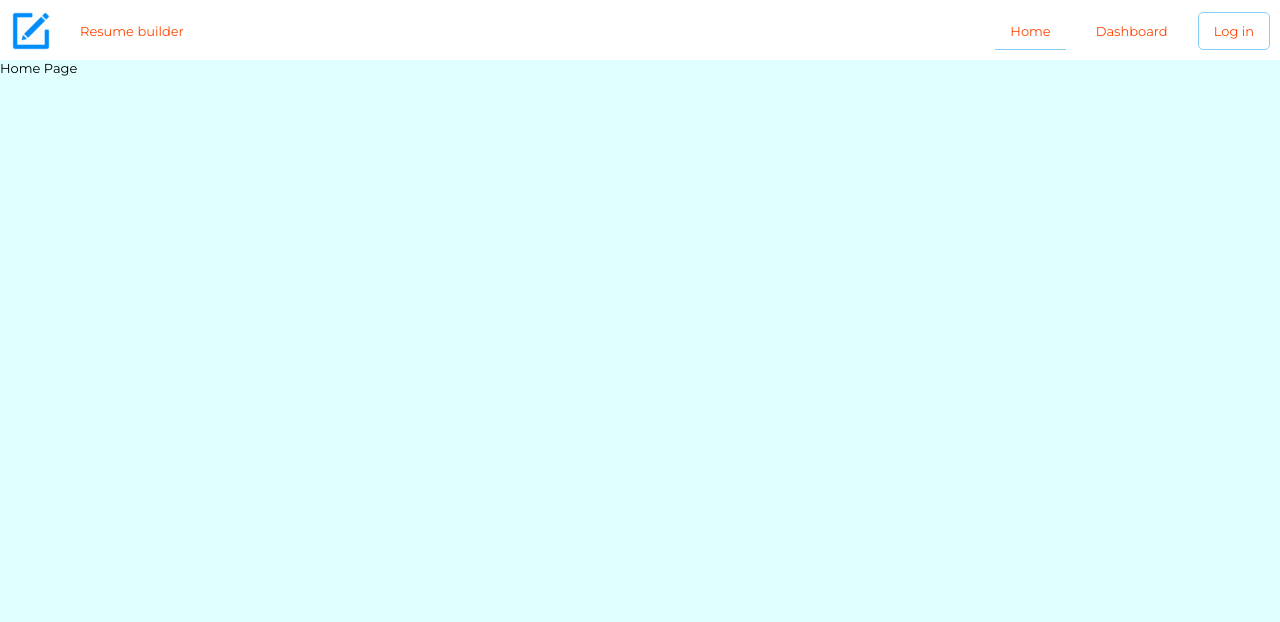
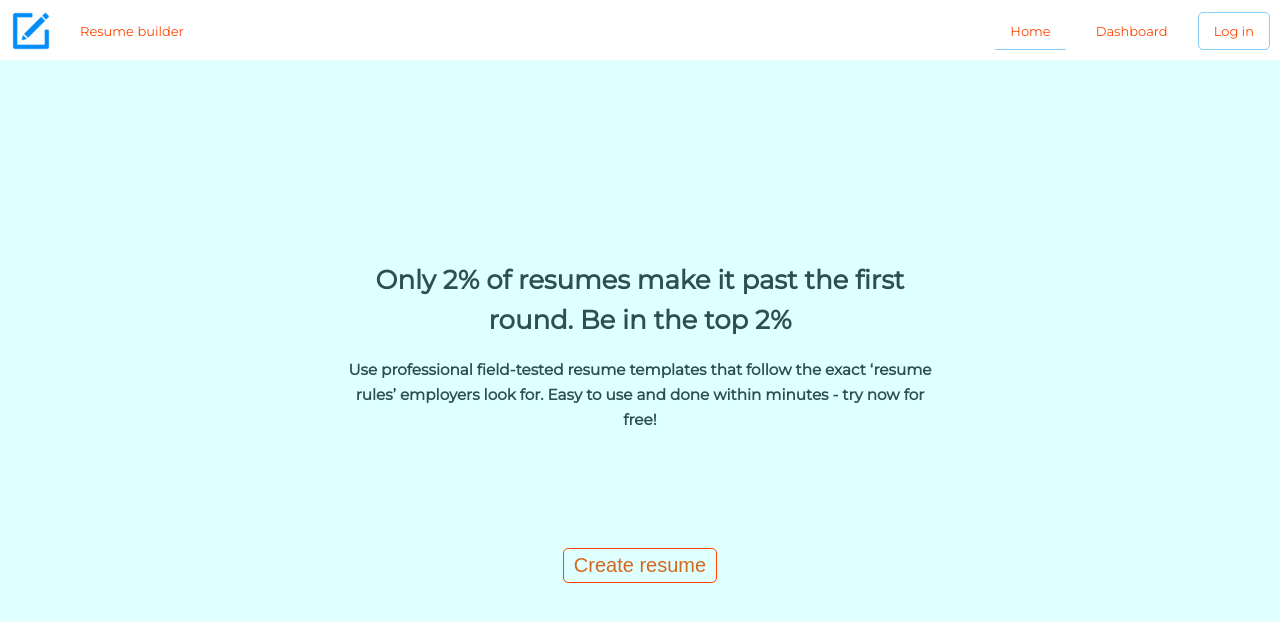
Before and after one commit to fatsay/resumebuilder, a React (Create React App) app: page /home in a window 1280 px wide. Shown: the top 622 px of the page. Built offline with nearby package versions, Linux system fonts and the light colour scheme; no server answers.

Commit message:
Backend connected. post and get requests added. save user data and get user data.

```diff
--- a/src/components/main/Dashboard.js
+++ b/src/components/main/Dashboard.js
@@ -1,13 +1,11 @@
-import React, {useContext, useEffect} from 'react';
+import React from 'react';
 import NavBar from '../sub/NavBar';
 import { NavLink,useRouteMatch,Switch,Route,useHistory} from 'react-router-dom';
 import '../../css/dashboard.css'
 import '../../css/navbar.css'
 import Resume from './Resume';
-import {UserContext} from "../../providers/UserProvider";
 
 const Dashboard =()=> {
-    const user = useContext(UserContext)
     let { path, url } = useRouteMatch()
     let history = useHistory()
 
--- a/src/components/main/Home.js
+++ b/src/components/main/Home.js
@@ -1,11 +1,28 @@
-import React from 'react';
+import React, {useContext} from 'react';
 import NavBar from "../sub/NavBar";
+import {useHistory} from 'react-router-dom';
+import {UserContext} from "../../providers/UserProvider";
+
 
 const Home =()=> {
-        return (
+    let history = useHistory()
+    const user = useContext(UserContext)
+    const redUser=()=>{
+        if (!user){
+            history.push('/login')
+        } else {
+            history.push('/createResume')
+        }
+    }
+    return (
             <div className={'container'}>
                 <NavBar/>
-                Home Page
+                <div style={{textAlign:'center',margin:'auto', width:'600px'}}>
+                    <h1 style={{marginTop:'200px',lineHeight:'40px'}}>Only 2% of resumes make it past the first round. Be in the top 2%</h1>
+                    <h3 style={{lineHeight:'25px'}}>Use professional field-tested resume templates that follow the exact ‘resume rules’ employers look for. Easy to use and done within minutes - try now for free!</h3>
+                    <button className={'btn-button'} style={{marginTop:'100px',fontSize:'20px'}}
+                            onClick={redUser}>Create resume</button>
+                </div>
             </div>
         );
 }
--- a/src/components/resume/CreateResume.js
+++ b/src/components/resume/CreateResume.js
@@ -1,4 +1,4 @@
-import React, {useContext, useEffect, useState} from 'react';
+import React, {useState} from 'react';
 import Header from './Header';
 import '../../css/createResume.css'
 import PersonalDetails from "./PersonalDetails";
@@ -15,8 +15,6 @@ import References from "./References";
 import html2canvas from "html2canvas";
 import jsPDF from 'jspdf'
 import * as axios from "axios";
-import {UserContext} from "../../providers/UserProvider";
-
 
 const CreateResume =()=>{
     const [progress,setProgress]=useState(0)
--- a/src/components/resume/PersonalDetails.js
+++ b/src/components/resume/PersonalDetails.js
@@ -1,6 +1,5 @@
-import React, {useContext, useEffect, useState} from 'react';
+import React, {useEffect, useState} from 'react';
 import '../../css/createResume.css'
-import {UserContext} from "../../providers/UserProvider";
 
 const PersonalDetails =(props)=>{
 
--- a/src/components/resume/Profile.js
+++ b/src/components/resume/Profile.js
@@ -1,4 +1,4 @@
-import React, {useContext, useEffect, useState} from 'react';
+import React, {useEffect, useState} from 'react';
 import '../../css/createResume.css'
 
 const Profile =(props)=>{
```
